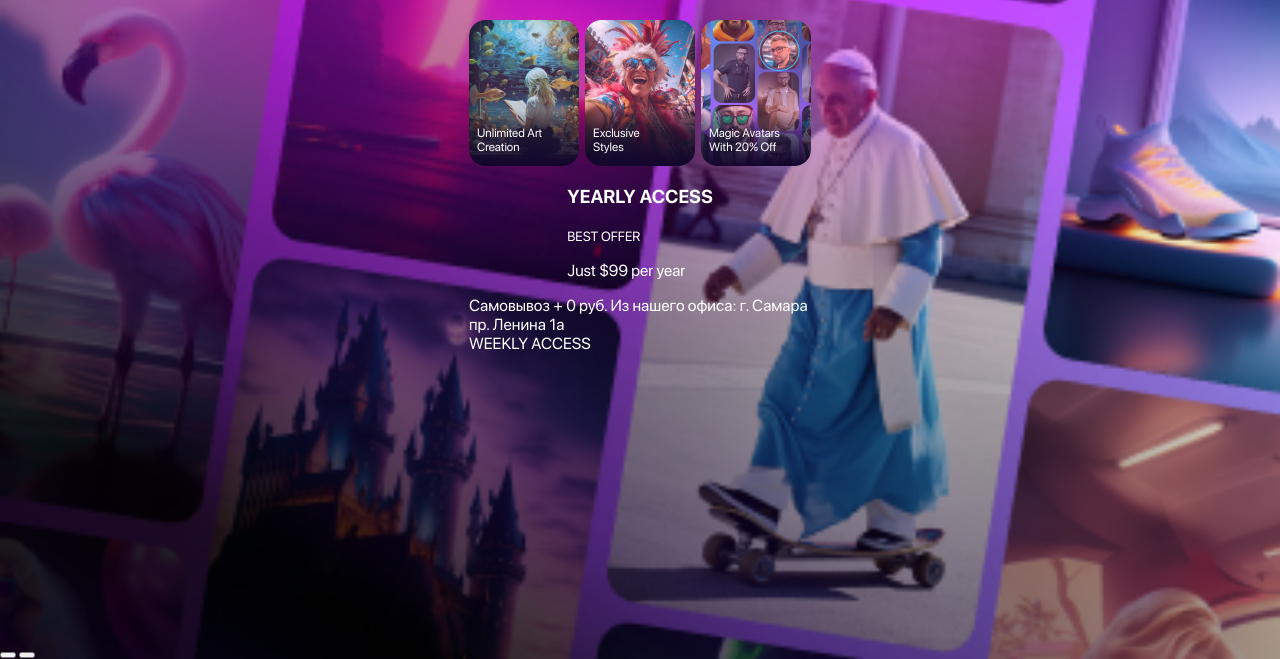
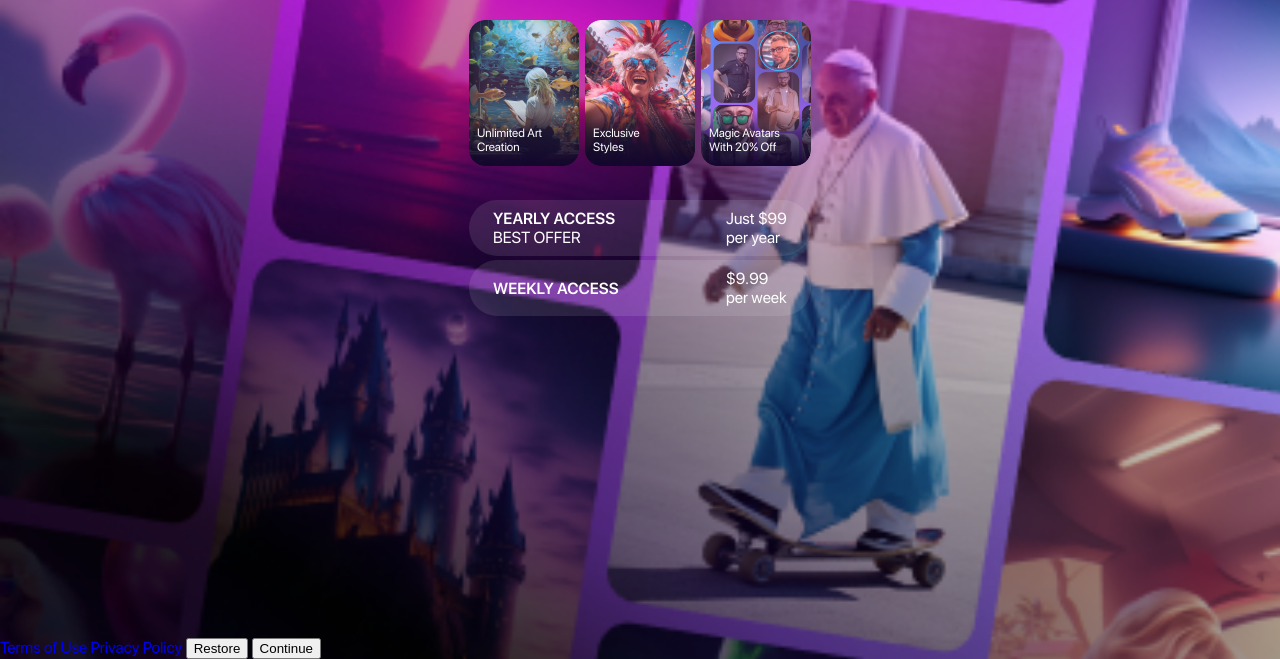
Before and after one commit to palina-mrk/mobile-test, a plain HTML site: page index.html in a window 1280 px wide. Shown: the part 141-800 px from the top of the page. Drawn offline with Linux system fonts and the light colour scheme.

Commit message:
buttons-starting-styles

```diff
--- /dev/null
+++ b/css/blocks/custom-radio.css
@@ -0,0 +1,43 @@
+.custom-radio {
+  width: 100%;
+}
+
+.custom-radio__label {
+  display: flex;
+  justify-content: space-between;
+  align-items: center;
+  border-radius: 100px;
+  cursor: pointer;
+  min-height: 56px;
+  width: 100%;
+  background-color: rgba(255, 255, 255, 0.1);
+  padding: 0 24px;
+}
+
+.custom-radio__left {
+  display: flex;
+  flex-direction: column;
+  align-items: start;
+  flex-grow: 1;
+}
+
+.custom-radio__slogan,
+.custom-radio__right {
+  font-size: 16px;
+  line-height: 19px;
+  font-weight: 400;
+}
+
+.custom-radio__right {
+  margin: 0;
+  padding: 0;
+  width: 61px;
+  text-align: left;
+}
+
+.custom-radio__title {
+  font-size: 16px;
+  line-height: 19px;
+  font-weight: 600;
+  text-transform: uppercase;
+}
--- a/css/blocks/hero.css
+++ b/css/blocks/hero.css
@@ -1,11 +1,13 @@
-.hero {}
+.hero {
+  height: 100%;
+}
 
 .hero__wrapper {
+  height: 100%;
   display: flex;
   flex-direction: column;
   justify-content: end;
   position: relative;
-  align-items: center;
 }
 
 .hero__btn-cross {
@@ -44,7 +46,7 @@
 
 .hero__cards-list {
   margin: 0;
-  padding: 0;
+  padding: 0 0 34px;
   list-style-type: none;
   display: flex;
   gap: 6px;
@@ -60,6 +62,7 @@
   display: flex;
   justify-content: start;
   align-items: end;
+  background-size: cover;
 }
 
 .hero__card-title {
@@ -68,6 +71,13 @@
   font-size: 12px;
   line-height: 14px;
   font-weight: 400;
+}
+
+.hero__radio-form {
+  width: 100%;
+  display: flex;
+  flex-direction: column;
+  gap: 4px;
 }
 
 .hero__cards-item--art-creation {
@@ -108,6 +118,7 @@
   .hero__cards-item {
     width: 106px;
     height: 139px;
+    border-radius: 12px;
   }
 
   .hero__cards-item--art-creation {
--- a/css/style.css
+++ b/css/style.css
@@ -4,3 +4,4 @@
 @import "./global/visually-hidden.css";
 @import "./blocks/header.css";
 @import "./blocks/hero.css";
+@import "./blocks/custom-radio.css";
--- a/index.html
+++ b/index.html
@@ -85,35 +85,31 @@
               <h2 class="hero__card-title" id="title-magic-avatars"></h2>
             </li>
           </ul>
-          <div class="plan-yearly">
-            <div class="div">
-              <h3 id="title-yearly-access"></h3>
-              <small id="best-offer-label"></small>
-            </div>
-            <p id="yearly-price-template"></p>
-          </div>
-          <section class="plans">
-            <div class="custom-radio-plan">
-              <input class="custom-radio-field visually-hidden" id="radio-self" type="radio" name="delivery"
-                value="self" checked>
-              <label class="custom-radio-label" for="radio-self">
-                <span class="custom-radio-left">
-                  <span class="custom-radio__name">Самовывоз</span>
-                  <span class="custom-radio__price">+ 0 руб.</span>
+
+          <div class="hero__radio-form">
+            <div class="custom-radio">
+              <input class="custom-radio__field visually-hidden" id="radio-yearly" type="radio" name="yearly-access"
+                value="yearly-access" checked>
+              <label class="custom-radio__label" for="radio-yearly">
+                <span class="custom-radio__left">
+                  <span class="custom-radio__title" id="title-yearly-access"></span>
+                  <span class="custom-radio__slogan" id="best-offer-label"></span>
                 </span>
-                <span class="custom-radio__text">Из нашего офиса: г. Самара пр. Ленина 1а</span>
+                <p class="custom-radio__right" id="yearly-price-template"></p>
               </label>
             </div>
-            <div class="custom-radio-plan">
-              <input class="custom-radio-field visually-hidden" id="radio-weekly" type="radio" name="radio-weekly"
-                value="weekly">
-              <label class="custom-radio-label" for="radio-weekly">
-                <span class="custom-radio-left">
-                  <span class="custom-radio-title" id="title-weekly-access"></span>
+            <div class="custom-radio">
+              <input class="custom-radio__field visually-hidden" id="radio-weekly" type="radio" name="weekly-access"
+                value="weekly-access">
+              <label class="custom-radio__label" for="radio-weekly">
+                <span class="custom-radio__left">
+                  <span class="custom-radio__title" id="title-weekly-access"></span>
                 </span>
-                <span class="custom-radio-right" id="yearly-price-template"></span>
+                <p class="custom-radio__right" id="weekly-price-template"></p>
               </label>
             </div>
+          </div>
+
         </div>
       </div>
     </section>
```
